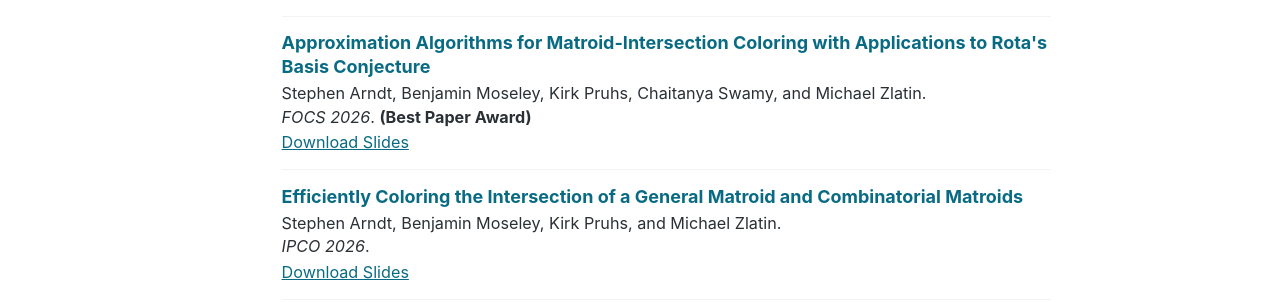
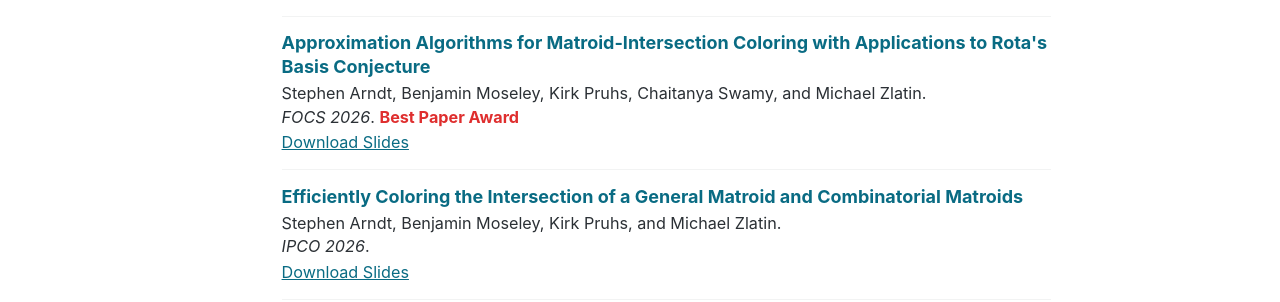
Before and after one commit to StephenA0/stephena0.github.io, a Jekyll site: the page built from _pages/about.md, in a window 1280 px wide. Shown: the part 557-859 px from the top of the page. Built offline with Jekyll 4.4.1, drawn with Linux system fonts in a browser that asks for light colours; a script bundle is joined from its source files by our own code; library files that are not in the unit come from our copies.

Commit message:
Highlight best paper award in brighter red

```diff
--- a/_pages/about.md
+++ b/_pages/about.md
@@ -23,7 +23,7 @@ I obtained my M.S. in Algorithms, Combinatorics, and Optimization (ACO) from CMU
   <article class="publication-entry">
     <h4 class="publication-title"><a href="{{ post.link }}">{{ post.title }}</a></h4>
     <p class="publication-details">{{ post.excerpt }}.</p>
-    <p class="publication-venue"><i>{{ post.venue }}</i>.{% if post.award %} <strong>({{ post.award }})</strong>{% endif %}</p>
+    <p class="publication-venue"><i>{{ post.venue }}</i>.{% if post.award %} <strong class="publication-award">{{ post.award }}</strong>{% endif %}</p>
     {% if post.slidesurl %}<p class="publication-links"><a href="{{ post.slidesurl }}">Download Slides</a></p>{% endif %}
   </article>
 {% endfor %}
@@ -37,7 +37,7 @@ I obtained my M.S. in Algorithms, Combinatorics, and Optimization (ACO) from CMU
   <article class="publication-entry">
     <h4 class="publication-title"><a href="{{ post.link }}">{{ post.title }}</a></h4>
     <p class="publication-details">{{ post.excerpt }}.</p>
-    <p class="publication-venue"><i>{{ post.venue }}</i>.{% if post.award %} <strong>({{ post.award }})</strong>{% endif %}</p>
+    <p class="publication-venue"><i>{{ post.venue }}</i>.{% if post.award %} <strong class="publication-award">{{ post.award }}</strong>{% endif %}</p>
     {% if post.slidesurl %}<p class="publication-links"><a href="{{ post.slidesurl }}">Download Slides</a></p>{% endif %}
   </article>
 {% endfor %}
--- a/_sass/layout/_homepage.scss
+++ b/_sass/layout/_homepage.scss
@@ -93,6 +93,10 @@ body {
   margin-top: 0.12rem !important;
 }
 
+.publication-award {
+  color: #df2e2e;
+}
+
 figure.personal-picture {
   display: block;
   width: 75% !important;
```
